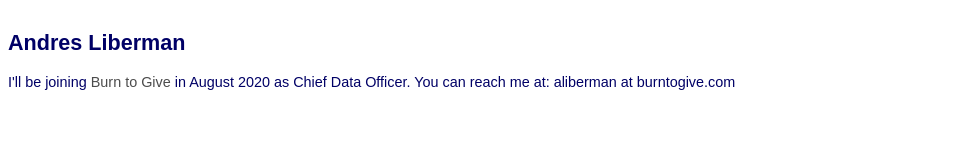
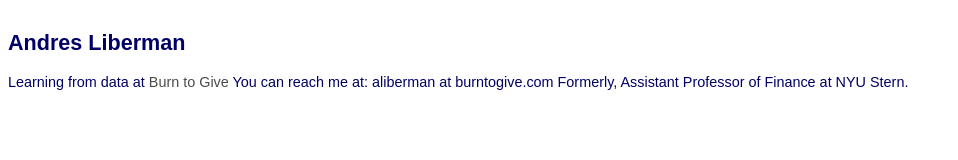
Before and after one commit to andreslib/andres_website, a plain HTML site: page home.html in a window 1280 px wide. Shown: the whole page, without its empty margins (0-958 px from the left). Drawn offline with Linux system fonts and the light colour scheme.

Commit message:
formatting

```diff
--- a/home.html
+++ b/home.html
@@ -54,10 +54,11 @@ a:active {color:#4c4c4c;text-decoration:none;}
 
 <h2>Andres Liberman</h2>
 
-<p>I'll be joining <a href="https://www.burntogive.com/"
-target="_blank"> Burn to Give </a> in August 2020 as Chief Data Officer.
+<p>Learning from data at <a href="https://www.burntogive.com/"
+target="_blank"> Burn to Give </a>
 You can reach me at:
 aliberman at burntogive.com
+Formerly, Assistant Professor of Finance at NYU Stern.
 </p>
 
 <!--
```
Also changed, not shown: 1 other file.
